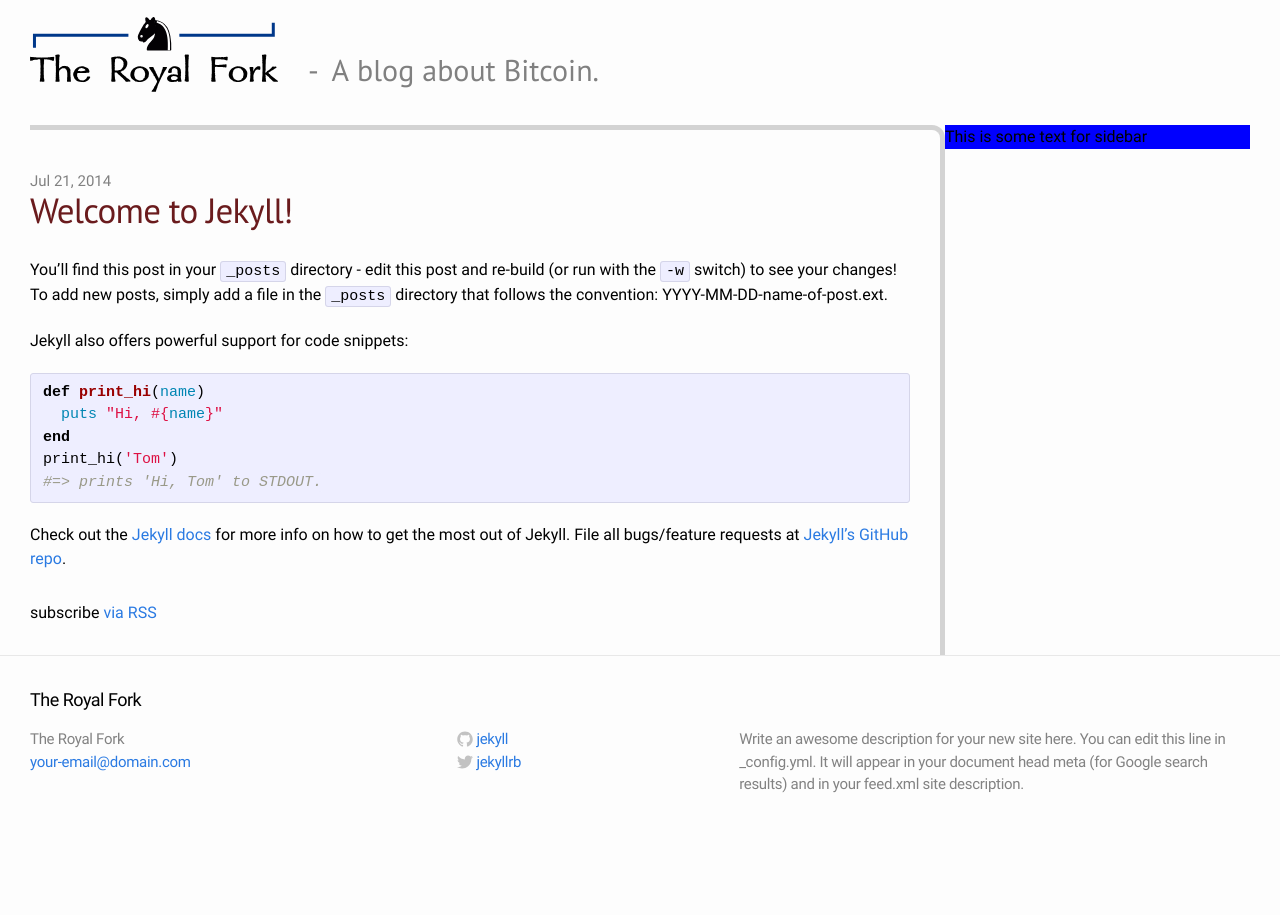
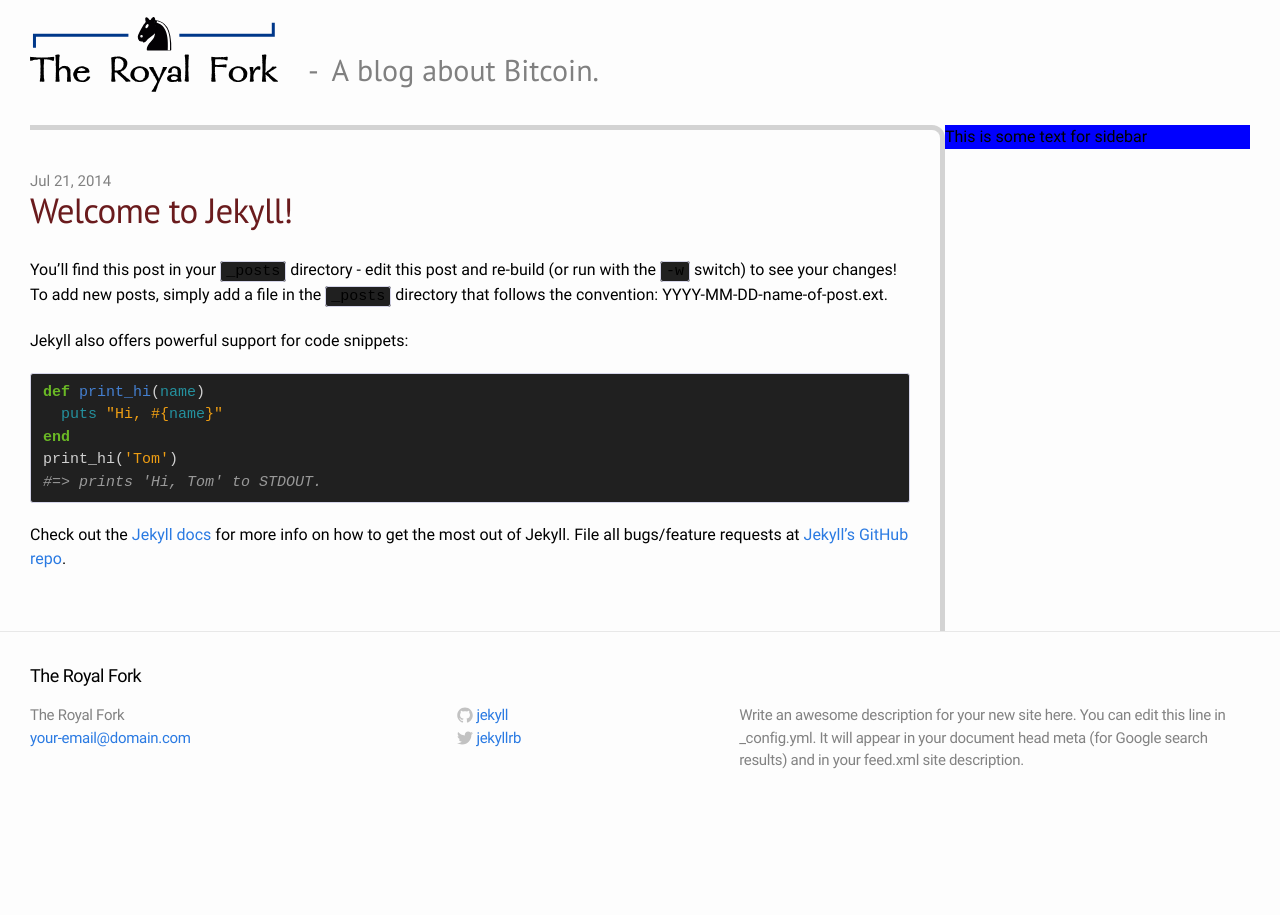
Before and after one commit to royalfork/royalfork.github.io, a Jekyll site: the page built from index.html, in a window 1280 px wide. Built offline with Jekyll 4.4.1, drawn with Linux system fonts in a browser that asks for light colours.

Commit message:
Code block style
Good site to get the styles if I ever want to do experimentation:
  Preview - http://blog.favrik.com/2011/02/22/preview-all-pygments-styles-for-your-code-highlighting-needs/#stylesheetNavigator
  CSS files - https://github.com/richleland/pygments-css

```diff
--- a/css/main.css
+++ b/css/main.css
@@ -308,13 +308,13 @@
 .post pre,
 .post code {
   border: 1px solid #d5d5e9;
-  background-color: #eef;
+  background-color: #202020;
   padding: 8px 12px;
   -webkit-border-radius: 3px;
   -moz-border-radius: 3px;
   border-radius: 3px;
   font-size: 15px;
-  overflow:scroll;
+  overflow:auto;
 }
 
 .post code { padding: 1px 5px; }
@@ -342,68 +342,75 @@
 
 /* Syntax highlighting styles */
 /* ----------------------------------------------------------*/
-
-.highlight  { background: #ffffff; }
-.highlight .c { color: #999988; font-style: italic } /* Comment */
+.highlight .hll { background-color: #404040 }
+.highlight .c { color: #999999; font-style: italic } /* Comment */
 .highlight .err { color: #a61717; background-color: #e3d2d2 } /* Error */
-.highlight .k { font-weight: bold } /* Keyword */
-.highlight .o { font-weight: bold } /* Operator */
-.highlight .cm { color: #999988; font-style: italic } /* Comment.Multiline */
-.highlight .cp { color: #999999; font-weight: bold } /* Comment.Preproc */
-.highlight .c1 { color: #999988; font-style: italic } /* Comment.Single */
-.highlight .cs { color: #999999; font-weight: bold; font-style: italic } /* Comment.Special */
-.highlight .gd { color: #000000; background-color: #ffdddd } /* Generic.Deleted */
-.highlight .gd .x { color: #000000; background-color: #ffaaaa } /* Generic.Deleted.Specific */
-.highlight .ge { font-style: italic } /* Generic.Emph */
-.highlight .gr { color: #aa0000 } /* Generic.Error */
-.highlight .gh { color: #999999 } /* Generic.Heading */
-.highlight .gi { color: #000000; background-color: #ddffdd } /* Generic.Inserted */
-.highlight .gi .x { color: #000000; background-color: #aaffaa } /* Generic.Inserted.Specific */
-.highlight .go { color: #888888 } /* Generic.Output */
-.highlight .gp { color: #555555 } /* Generic.Prompt */
-.highlight .gs { font-weight: bold } /* Generic.Strong */
-.highlight .gu { color: #aaaaaa } /* Generic.Subheading */
-.highlight .gt { color: #aa0000 } /* Generic.Traceback */
-.highlight .kc { font-weight: bold } /* Keyword.Constant */
-.highlight .kd { font-weight: bold } /* Keyword.Declaration */
-.highlight .kp { font-weight: bold } /* Keyword.Pseudo */
-.highlight .kr { font-weight: bold } /* Keyword.Reserved */
-.highlight .kt { color: #445588; font-weight: bold } /* Keyword.Type */
-.highlight .m { color: #009999 } /* Literal.Number */
-.highlight .s { color: #d14 } /* Literal.String */
-.highlight .na { color: #008080 } /* Name.Attribute */
-.highlight .nb { color: #0086B3 } /* Name.Builtin */
-.highlight .nc { color: #445588; font-weight: bold } /* Name.Class */
-.highlight .no { color: #008080 } /* Name.Constant */
-.highlight .ni { color: #800080 } /* Name.Entity */
-.highlight .ne { color: #990000; font-weight: bold } /* Name.Exception */
-.highlight .nf { color: #990000; font-weight: bold } /* Name.Function */
-.highlight .nn { color: #555555 } /* Name.Namespace */
-.highlight .nt { color: #000080 } /* Name.Tag */
-.highlight .nv { color: #008080 } /* Name.Variable */
-.highlight .ow { font-weight: bold } /* Operator.Word */
-.highlight .w { color: #bbbbbb } /* Text.Whitespace */
-.highlight .mf { color: #009999 } /* Literal.Number.Float */
-.highlight .mh { color: #009999 } /* Literal.Number.Hex */
-.highlight .mi { color: #009999 } /* Literal.Number.Integer */
-.highlight .mo { color: #009999 } /* Literal.Number.Oct */
-.highlight .sb { color: #d14 } /* Literal.String.Backtick */
-.highlight .sc { color: #d14 } /* Literal.String.Char */
-.highlight .sd { color: #d14 } /* Literal.String.Doc */
-.highlight .s2 { color: #d14 } /* Literal.String.Double */
-.highlight .se { color: #d14 } /* Literal.String.Escape */
-.highlight .sh { color: #d14 } /* Literal.String.Heredoc */
-.highlight .si { color: #d14 } /* Literal.String.Interpol */
-.highlight .sx { color: #d14 } /* Literal.String.Other */
-.highlight .sr { color: #009926 } /* Literal.String.Regex */
-.highlight .s1 { color: #d14 } /* Literal.String.Single */
-.highlight .ss { color: #990073 } /* Literal.String.Symbol */
-.highlight .bp { color: #999999 } /* Name.Builtin.Pseudo */
-.highlight .vc { color: #008080 } /* Name.Variable.Class */
-.highlight .vg { color: #008080 } /* Name.Variable.Global */
-.highlight .vi { color: #008080 } /* Name.Variable.Instance */
-.highlight .il { color: #009999 } /* Literal.Number.Integer.Long */
-
+.highlight .g { color: #d0d0d0 } /* Generic */
+.highlight .k { color: #6ab825; font-weight: bold } /* Keyword */
+.highlight .l { color: #d0d0d0 } /* Literal */
+.highlight .n { color: #d0d0d0 } /* Name */
+.highlight .o { color: #d0d0d0 } /* Operator */
+.highlight .x { color: #d0d0d0 } /* Other */
+.highlight .p { color: #d0d0d0 } /* Punctuation */
+.highlight .cm { color: #999999; font-style: italic } /* Comment.Multiline */
+.highlight .cp { color: #cd2828; font-weight: bold } /* Comment.Preproc */
+.highlight .c1 { color: #999999; font-style: italic } /* Comment.Single */
+.highlight .cs { color: #e50808; font-weight: bold; background-color: #520000 } /* Comment.Special */
+.highlight .gd { color: #d22323 } /* Generic.Deleted */
+.highlight .ge { color: #d0d0d0; font-style: italic } /* Generic.Emph */
+.highlight .gr { color: #d22323 } /* Generic.Error */
+.highlight .gh { color: #ffffff; font-weight: bold } /* Generic.Heading */
+.highlight .gi { color: #589819 } /* Generic.Inserted */
+.highlight .go { color: #cccccc } /* Generic.Output */
+.highlight .gp { color: #aaaaaa } /* Generic.Prompt */
+.highlight .gs { color: #d0d0d0; font-weight: bold } /* Generic.Strong */
+.highlight .gu { color: #ffffff; text-decoration: underline } /* Generic.Subheading */
+.highlight .gt { color: #d22323 } /* Generic.Traceback */
+.highlight .kc { color: #6ab825; font-weight: bold } /* Keyword.Constant */
+.highlight .kd { color: #6ab825; font-weight: bold } /* Keyword.Declaration */
+.highlight .kn { color: #6ab825; font-weight: bold } /* Keyword.Namespace */
+.highlight .kp { color: #6ab825 } /* Keyword.Pseudo */
+.highlight .kr { color: #6ab825; font-weight: bold } /* Keyword.Reserved */
+.highlight .kt { color: #6ab825; font-weight: bold } /* Keyword.Type */
+.highlight .ld { color: #d0d0d0 } /* Literal.Date */
+.highlight .m { color: #3677a9 } /* Literal.Number */
+.highlight .s { color: #ed9d13 } /* Literal.String */
+.highlight .na { color: #bbbbbb } /* Name.Attribute */
+.highlight .nb { color: #24909d } /* Name.Builtin */
+.highlight .nc { color: #447fcf; text-decoration: underline } /* Name.Class */
+.highlight .no { color: #40ffff } /* Name.Constant */
+.highlight .nd { color: #ffa500 } /* Name.Decorator */
+.highlight .ni { color: #d0d0d0 } /* Name.Entity */
+.highlight .ne { color: #bbbbbb } /* Name.Exception */
+.highlight .nf { color: #447fcf } /* Name.Function */
+.highlight .nl { color: #d0d0d0 } /* Name.Label */
+.highlight .nn { color: #447fcf; text-decoration: underline } /* Name.Namespace */
+.highlight .nx { color: #d0d0d0 } /* Name.Other */
+.highlight .py { color: #d0d0d0 } /* Name.Property */
+.highlight .nt { color: #6ab825; font-weight: bold } /* Name.Tag */
+.highlight .nv { color: #40ffff } /* Name.Variable */
+.highlight .ow { color: #6ab825; font-weight: bold } /* Operator.Word */
+.highlight .w { color: #666666 } /* Text.Whitespace */
+.highlight .mf { color: #3677a9 } /* Literal.Number.Float */
+.highlight .mh { color: #3677a9 } /* Literal.Number.Hex */
+.highlight .mi { color: #3677a9 } /* Literal.Number.Integer */
+.highlight .mo { color: #3677a9 } /* Literal.Number.Oct */
+.highlight .sb { color: #ed9d13 } /* Literal.String.Backtick */
+.highlight .sc { color: #ed9d13 } /* Literal.String.Char */
+.highlight .sd { color: #ed9d13 } /* Literal.String.Doc */
+.highlight .s2 { color: #ed9d13 } /* Literal.String.Double */
+.highlight .se { color: #ed9d13 } /* Literal.String.Escape */
+.highlight .sh { color: #ed9d13 } /* Literal.String.Heredoc */
+.highlight .si { color: #ed9d13 } /* Literal.String.Interpol */
+.highlight .sx { color: #ffa500 } /* Literal.String.Other */
+.highlight .sr { color: #ed9d13 } /* Literal.String.Regex */
+.highlight .s1 { color: #ed9d13 } /* Literal.String.Single */
+.highlight .ss { color: #ed9d13 } /* Literal.String.Symbol */
+.highlight .bp { color: #24909d } /* Name.Builtin.Pseudo */
+.highlight .vc { color: #40ffff } /* Name.Variable.Class */
+.highlight .vg { color: #40ffff } /* Name.Variable.Global */
+.highlight .vi { color: #40ffff } /* Name.Variable.Instance */
+.highlight .il { color: #3677a9 } /* Literal.Number.Integer.Long */
 
 /* media queries */
 /* ----------------------------------------------------------*/
--- a/index.html
+++ b/index.html
@@ -17,6 +17,6 @@
     {% endfor %}
   </ul>
 
-  <p class="rss-subscribe">subscribe <a href="{{ "/feed.xml" | prepend: site.baseurl }}">via RSS</a></p>
+  <!--<p class="rss-subscribe">subscribe <a href="{{ "/feed.xml" | prepend: site.baseurl }}">via RSS</a></p>-->
 
 </div>
```
